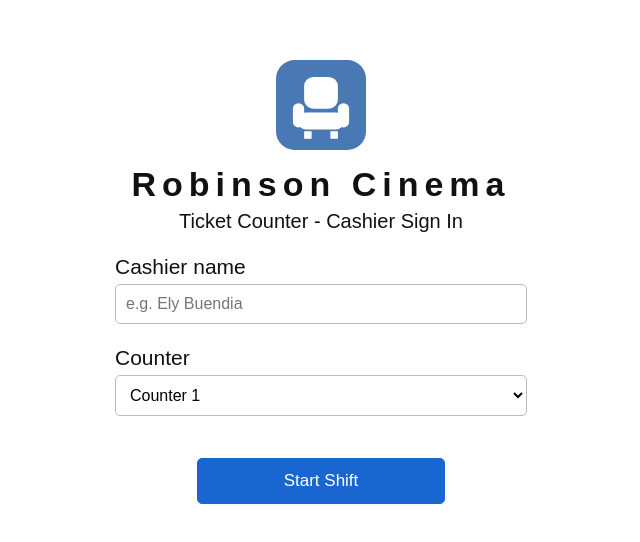
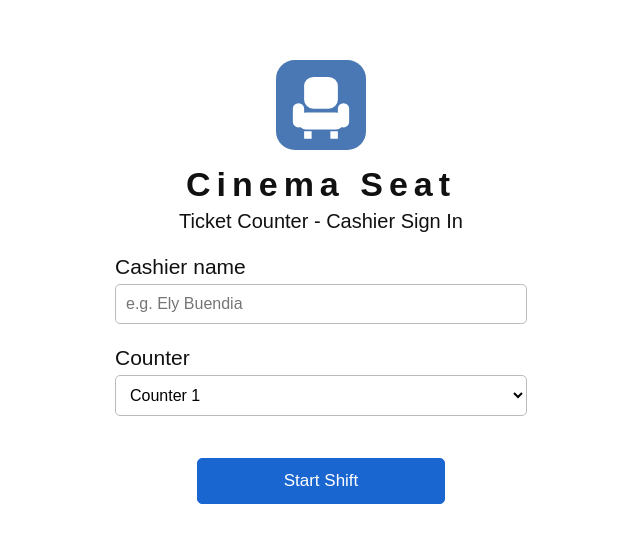
Before and after one commit to Justin-ds06/CinemaReservation, a plain HTML site: page index.html in a window 1280 px wide. Shown: the part 118-660 px from the top of the page, without its empty margins (319-959 px from the left). Drawn offline with Linux system fonts and the light colour scheme.

Commit message:
Update index.html

```diff
--- a/index.html
+++ b/index.html
@@ -12,7 +12,7 @@
 <div id="loginPage">
   <form id="loginForm" class="login-box">
     <img src="images/logo.svg" alt="Logo" class="login-logo">
-    <h1>Robinson Cinema</h1>
+    <h1>Cinema Seat</h1>
     <p class="login-sub">Ticket Counter - Cashier Sign In</p>
 
     <label for="cashierName">Cashier name</label>
```
